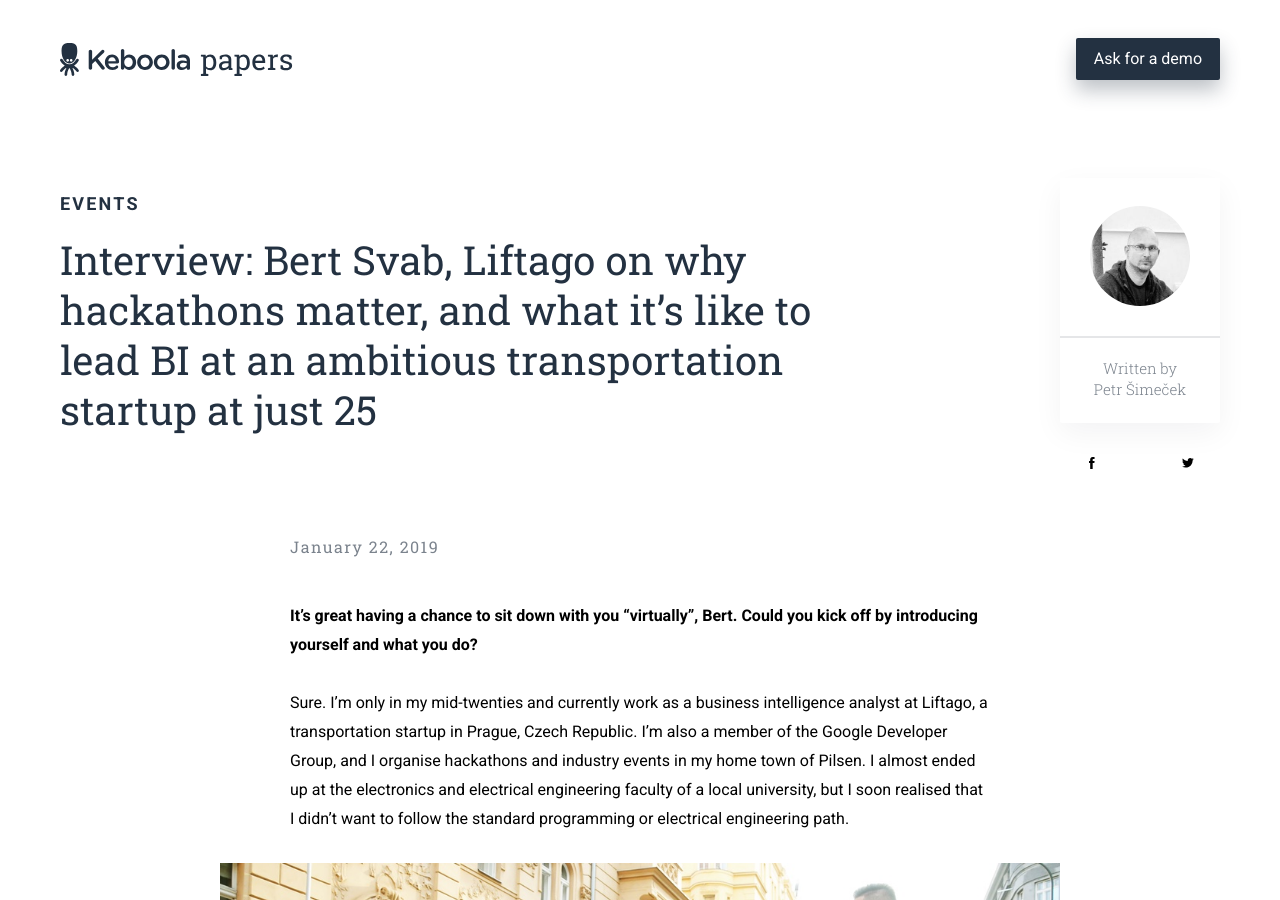
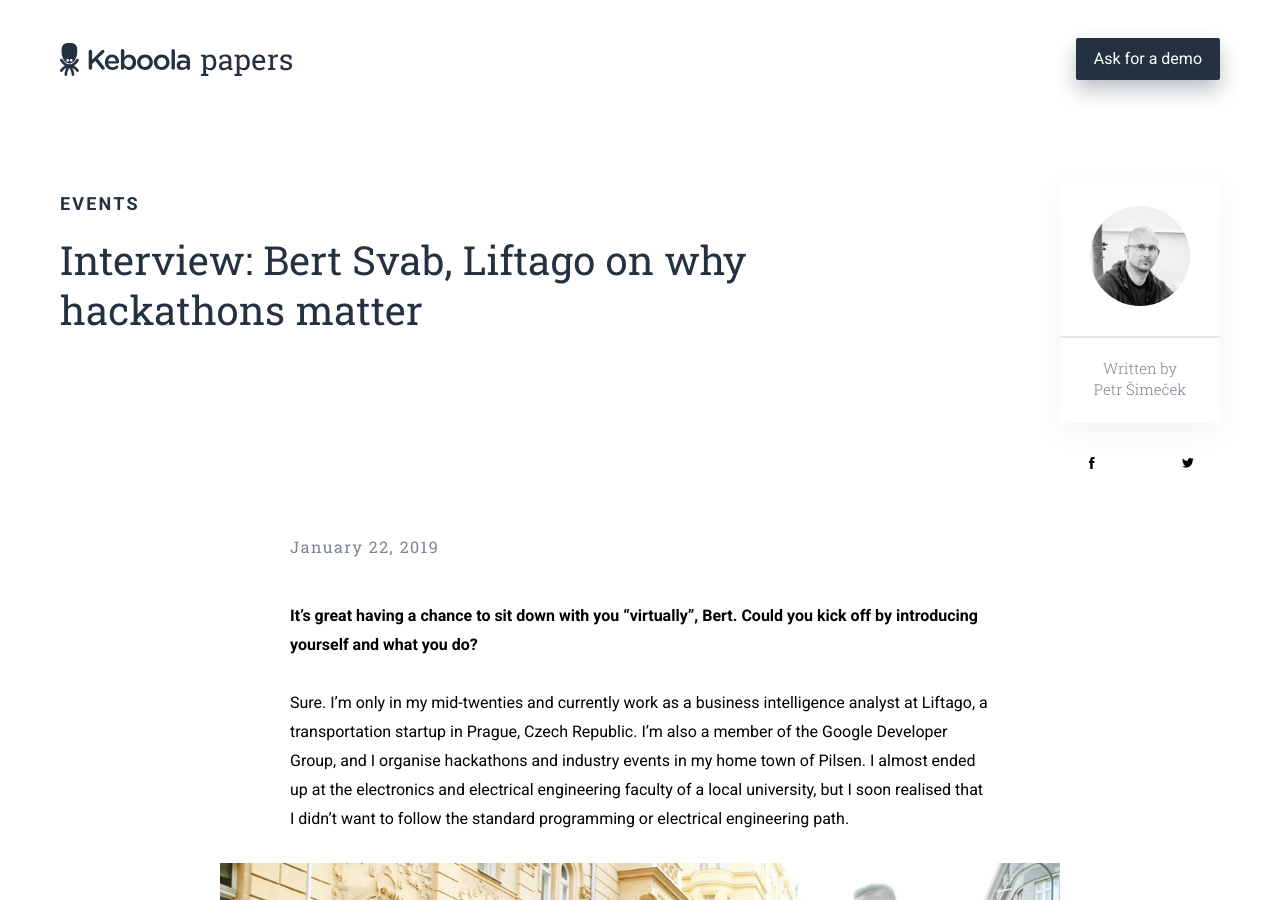
Before and after one commit to keboola/blog, a Jekyll site: the page built from _posts/2018-10-18-heroes-at-liftago.md, in a window 1280 px wide and 900 px high. Built offline with Jekyll 4.4.1, drawn with Linux system fonts in a browser that asks for light colours; nearby versions of some CDN libraries.

Commit message:
Update from Forestry.io - Updated heroes-at-liftago.md

```diff
--- a/_posts/2018-10-18-heroes-at-liftago.md
+++ b/_posts/2018-10-18-heroes-at-liftago.md
@@ -1,6 +1,5 @@
 ---
-title: 'Interview: Bert Svab, Liftago on why hackathons matter, and what it’s like
-  to lead BI at an ambitious transportation startup at just 25'
+title: 'Interview: Bert Svab, Liftago on why hackathons matter'
 layout: post
 categories: events
 date: 2019-01-22 09:00:00 +0000
```
